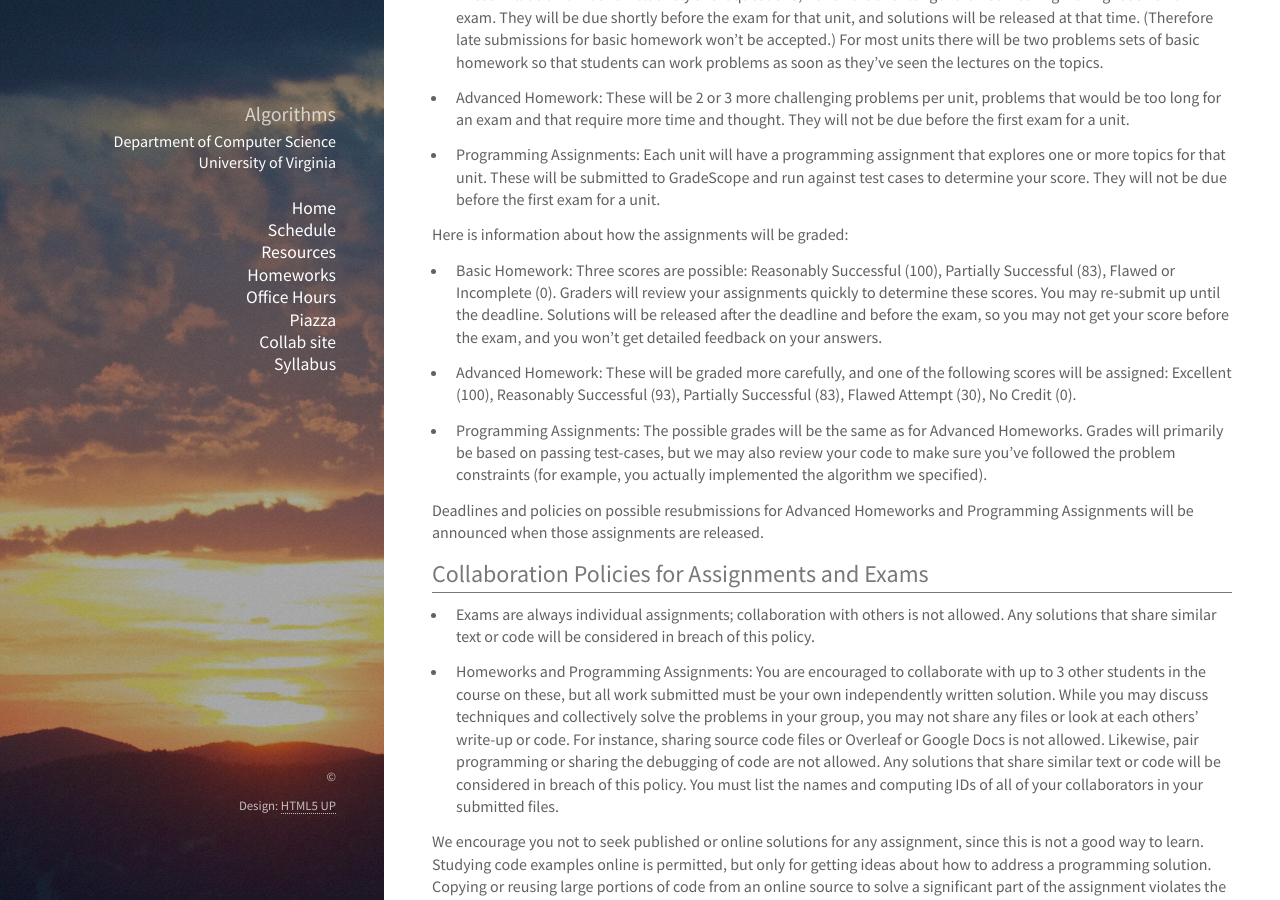
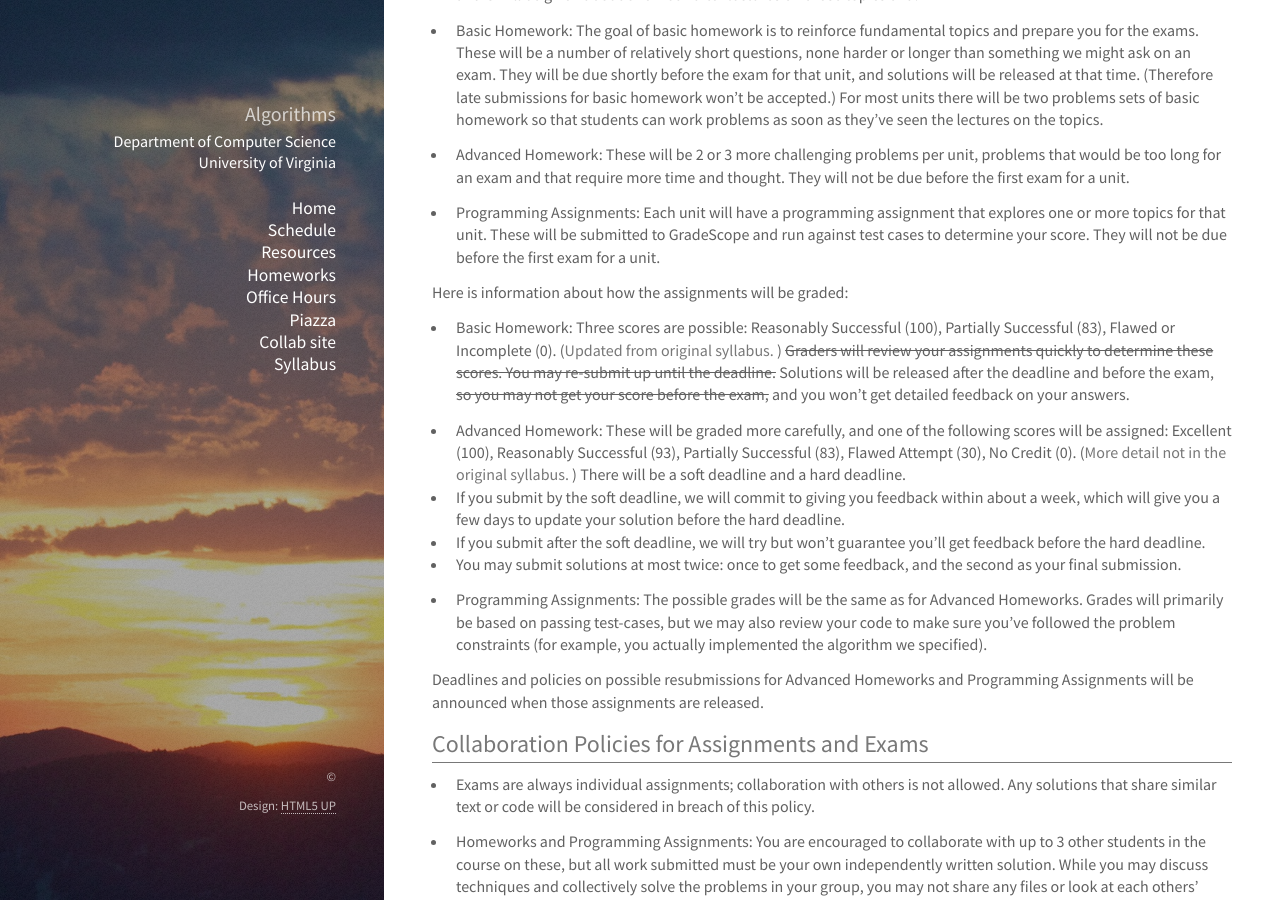
Before and after one commit to uva-cs/cs4102-s22, a Jekyll site: the page built from syllabus.md, in a window 1280 px wide and 900 px high, scrolled down 2797 px. Built offline with Jekyll 4.4.1, drawn with Linux system fonts in a browser that asks for light colours; nearby versions of some CDN libraries; library files that are not in the unit come from our copies; some of the changed text lies outside the part shown.

Commit message:
updated syllabus about basic HW submission and feedback

```diff
--- a/syllabus.md
+++ b/syllabus.md
@@ -3,6 +3,8 @@ layout: default
 title: Syllabus - Algorithms
 ---
 # Syllabus
+
+*Policy updated on 2/12*:  Policies submission and feedback for basic and advanced HW updated to reflect the change (the details) presented in class this past week.
 
 *Policy updated on 1/27*:  Max size of collaboration groups is 4 total (not 5).
 
@@ -102,9 +104,13 @@ Here are more details about each of these:
 
 Here is information about how the assignments will be graded:
 
-* Basic Homework: Three scores are possible:  Reasonably Successful (100), Partially Successful (83), Flawed or Incomplete (0). Graders will review your assignments quickly to determine these scores. You may re-submit up until the deadline. Solutions will be released after the deadline and before the exam, so you may not get your score before the exam, and you won't get detailed feedback on your answers.
+* Basic Homework: Three scores are possible:  Reasonably Successful (100), Partially Successful (83), Flawed or Incomplete (0). (**Updated from original syllabus.** ) ~~Graders will review your assignments quickly to determine these scores. You may re-submit up until the deadline.~~ Solutions will be released after the deadline and before the exam, ~~so you may not get your score before the exam,~~ and you won't get detailed feedback on your answers.
 
-* Advanced Homework: These will be graded more carefully, and one of the following scores will be assigned: Excellent (100), Reasonably Successful (93), Partially Successful (83), Flawed Attempt (30), No Credit (0).
+* Advanced Homework: These will be graded more carefully, and one of the following scores will be assigned: Excellent (100), Reasonably Successful (93), Partially Successful (83), Flawed Attempt (30), No Credit (0). (**More detail not in the original syllabus.** )  There will be a soft deadline and a hard deadline.
+- If you submit by the soft deadline, we will commit to giving you feedback within about a week, which will give you a few days to update your solution before the hard deadline.
+- If you submit after the soft deadline, we will try but won’t guarantee you’ll get feedback before the hard deadline.
+- You may submit solutions at most twice: once to get some feedback, and the second as your final submission.
+
 
 * Programming Assignments: The possible grades will be the same as for Advanced Homeworks. Grades will primarily be based on passing test-cases, but we may also review your code to make sure you've followed the problem constraints (for example, you actually implemented the algorithm we specified).
 
```
